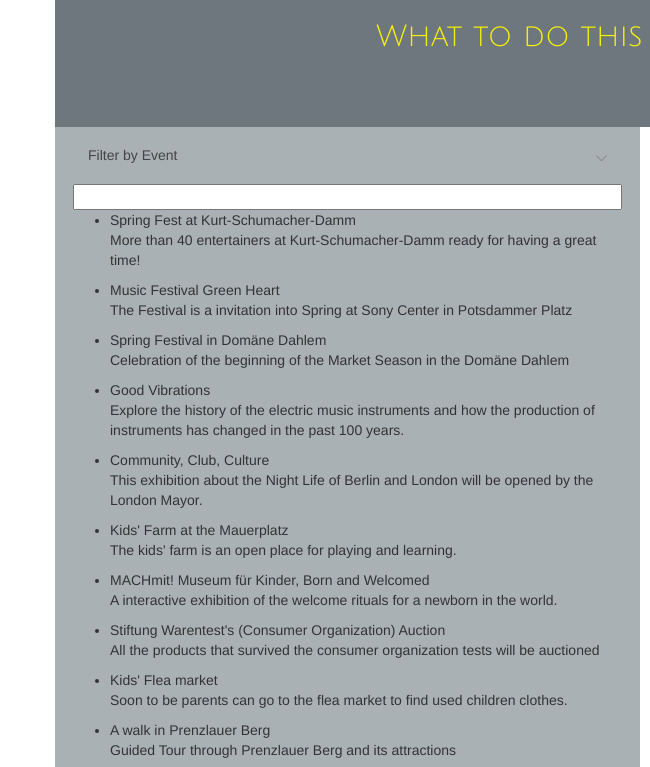
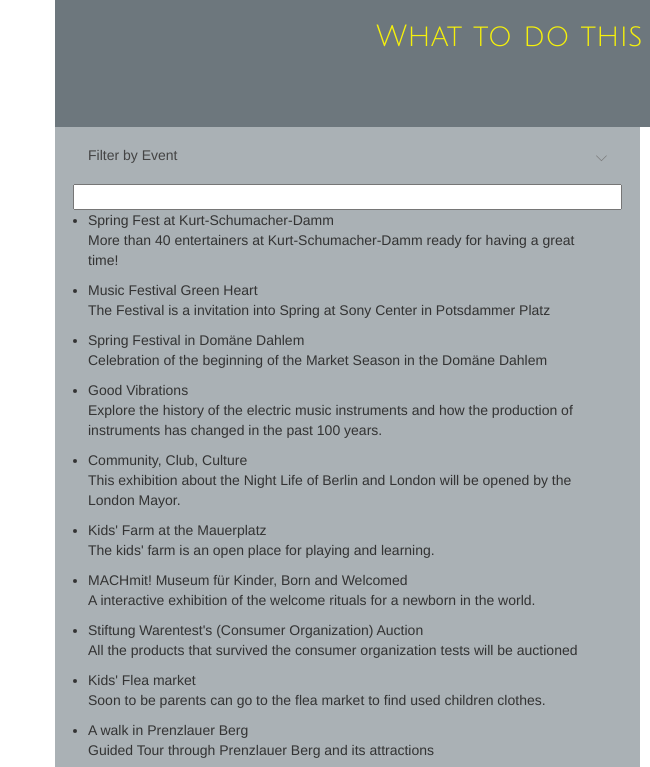
Before and after one commit to jlcoto/front_end, a plain HTML site: page projects/google_maps_api/index.html in a window 1280 px wide. Both pictures are taken after a click on the button "Filter by Event". Shown: the top 767 px of the page, 0-650 px from the left. Drawn offline with Linux system fonts and the light colour scheme; some packages are replaced by stand-ins of ours; grey boxes are pictures that could not be loaded.

Commit message:
Display list in menu.

```diff
--- a/projects/google_maps_api/index.html
+++ b/projects/google_maps_api/index.html
@@ -38,15 +38,22 @@
 				<button class="accordion" >
 					Filter by Event
 				</button>
-		<div class="panel row">
+				<div class="panel">
+					<div class="row">
 						<input class="col-md-12" data-bind="textInput: filterEvent" />
 					</div>
+					<div class="row">
+						<ul  class="col-xs-12" data-bind="foreach:eventDescription">
+							<li>
+								<span data-bind="text:title"></span>
+								<p><span data-bind="text:description"></span></p>
+							</li>
+							</ul>
+					</div>
+				</div>
 
-			<ul  data-bind="foreach:eventDescription">
-				<li><span data-bind="text:title"></span>
-				<p><span data-bind="text:description"></span></p></li>
 
-			</ul>
+
 
 
 						<button class="accordion" >
--- a/projects/google_maps_api/js/app.js
+++ b/projects/google_maps_api/js/app.js
@@ -309,6 +309,13 @@ var ViewModel = function() {
 		return rows;
 	}, this);
 
+    this.filteredEvents = ko.computed(function(){
+        var filter = self.filterEvent();
+        if (!filter) {
+            return self.eventDescription();
+        }
+    });
+
 	};
 
 var ViewModel = new ViewModel()
@@ -317,7 +324,6 @@ var ViewModel = new ViewModel()
 ViewModel.likedEvent(eventCategories);
 ViewModel.costEventChecked(costCategories);
 
-console.log(ViewModel.eventDescription());
 
 ko.applyBindings(ViewModel)
 
```
Lines whose indentation alone changed are shown as unchanged.
